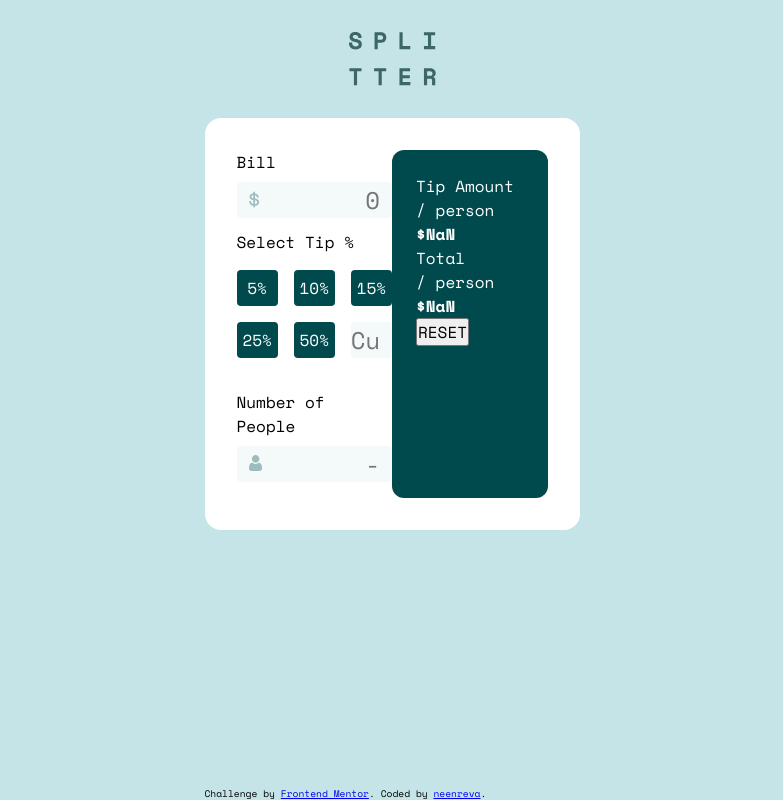
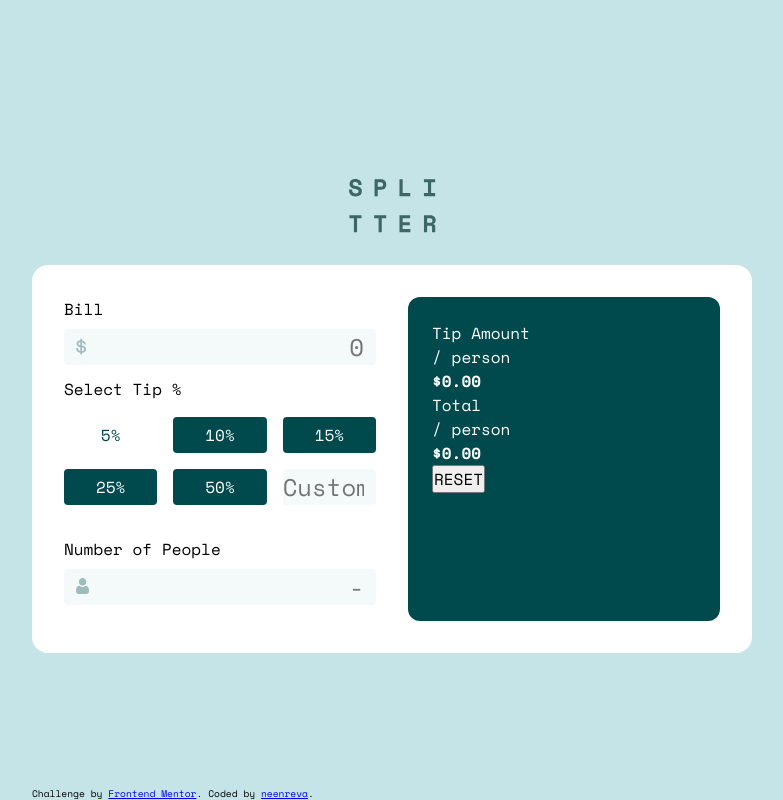
Before and after one commit to neenreva/tip-calculator-app-main, a plain HTML site: page index.html in a window 1280 px wide. Both pictures are taken after a click on the button "5%". Shown: the whole page, without its empty margins (248-1031 px from the left). Drawn offline with nearby package versions, Linux system fonts and the light colour scheme.

Commit message:
Functionality update

```diff
--- a/app.js
+++ b/app.js
@@ -6,26 +6,29 @@ const people = document.querySelector(".divide");
 const tipPerPerson = document.querySelector(".tip-pp");
 const totalPerPerson = document.querySelector(".total-pp");
 
-console.log(totalBill, people);
+//Main function for the calculations
+function calcNums() {
+  let percent = this.value * 0.01;
+  let tip = (totalBill.value * percent).toFixed(2);
+  let tipAmount = tip / people.value;
+  let total = tipAmount + totalBill.value / people.value;
+  tipPerPerson.innerHTML = `$${tipAmount.toFixed(2)}`;
+  totalPerPerson.innerHTML = `$${total.toFixed(2)}`;
+//   console.log(percent, tip, tipAmount, total);
+}
 
-//Select Tip buttons
+//Tip buttons
+/* tipPercent.forEach((el, i) => el.addEventListener("click", function() {
+})); */
 
-tipPercent.forEach((el) =>
-  el.addEventListener("click", function () {
-    let percent = this.getAttribute("data-num");
-    let tip = (totalBill.value * percent).toFixed(2);
-    let tipAmount = tip / people.value;
-    let total = tipAmount + totalBill.value / people.value;
-    tipPerPerson.innerHTML = `$${tipAmount}`;
-    totalPerPerson.innerHTML = `$${total}`;
-  })
-);
+//Custom Tip
+customTip.addEventListener("keyup", calcNums);
 
-//Custom Tip Calc
-customTip.addEventListener("");
+//Refresh view when people change
+people.addEventListener("keyup", calcNums);
+
 
 // Reset
-
 document.querySelector(".reset").addEventListener("click", function () {
   totalBill.value = "";
   customTip.value = "";
@@ -33,3 +36,20 @@ document.querySelector(".reset").addEventListener("click", function () {
   tipPerPerson.innerHTML = "$0.00";
   totalPerPerson.innerHTML = "$0.00";
 });
+
+
+
+// Loop through the buttons and add the active-btn class to the current/clicked button
+for (let i = 0; i < tipPercent.length; i++) {
+  tipPercent[i].addEventListener("click", function() {
+    let current = document.getElementsByClassName("active-btn");
+
+    // If there's no active-btn class
+    if (current.length > 0) {
+      current[0].className = current[0].className.replace("active-btn", "");
+    }
+
+    // Add the active-btn class to the current/clicked button
+    this.className += " active-btn";
+  });
+}
--- a/index.html
+++ b/index.html
@@ -34,11 +34,11 @@
 
         <div class="tip-btn-container">
           <p class="tip-head">Select Tip %</p>
-          <button class="tip-percent" data-num=".05">5%</button>
-          <button class="tip-percent" data-num=".1">10%</button>
-          <button class="tip-percent" data-num=".15">15%</button>
-          <button class="tip-percent" data-num=".25">25%</button>
-          <button class="tip-percent" data-num=".5">50%</button>
+          <button class="tip-percent" value="5">5%</button>
+          <button class="tip-percent" value="10">10%</button>
+          <button class="tip-percent" value="15">15%</button>
+          <button class="tip-percent" value="25">25%</button>
+          <button class="tip-percent" value="50">50%</button>
           <input
             class="custom-tip"
             type="number"
--- a/style.css
+++ b/style.css
@@ -29,9 +29,6 @@ main {
   padding: 2rem;
   background-color: hsl(0, 0%, 100%);
   border-radius: 1rem;
-}
-
-.input {
 }
 
 .bill p,
@@ -72,7 +69,9 @@ main {
   border-radius: 0.25rem;
 }
 
-.people {
+.active-btn {
+  color: hsl(183, 100%, 15%);
+  background-color: hsl(0, 0%, 100%);
 }
 
 .output {
@@ -121,9 +120,17 @@ button {
 }
 
 @media (min-width: 700px) {
+  html {
+    width: 100vw;
+    height: 100%;
+    display: flex;
+
+  }
   body {
-    margin: 0 auto;
-    width: 80vw;
+    display: flex;
+    flex-direction: column;
+    justify-content: center;
+    max-width: 80vw;
   }
 
   header {
@@ -132,9 +139,11 @@ button {
   }
 
   main {
+    width: 100%;
     display: grid;
     grid-template-columns: 1fr 1fr;
     padding: 2rem;
+    gap: 2rem;
   }
 
   .input {
```
